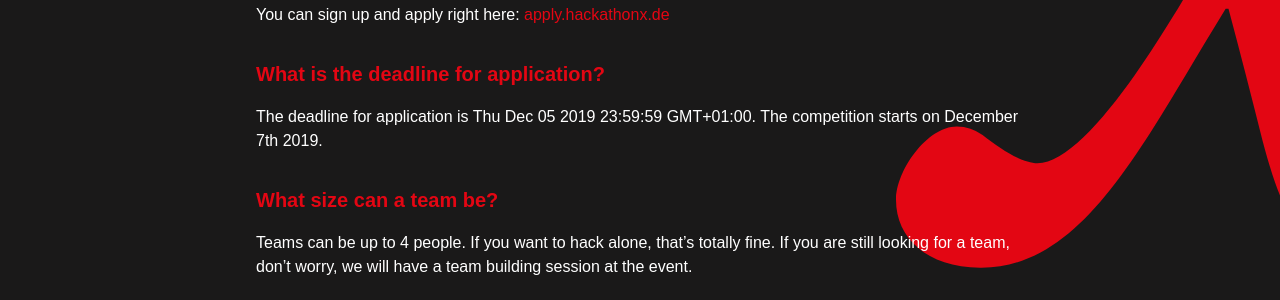
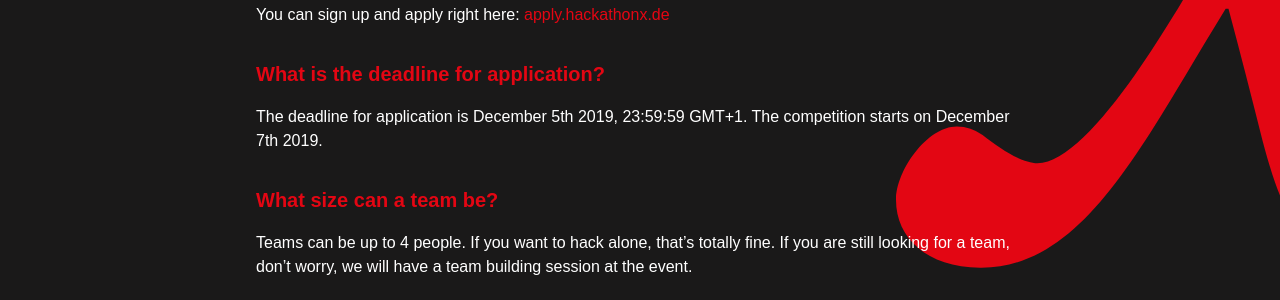
Before and after one commit to hackundsoehne/hackathonx-website, a Jekyll site: the page built from faq.html, in a window 1280 px wide. Shown: the part 688-988 px from the top of the page. Built offline with Jekyll 4.4.1, drawn with Linux system fonts in a browser that asks for light colours.

Commit message:
Second attempt at fixing deadline

```diff
--- a/_config.yml
+++ b/_config.yml
@@ -15,7 +15,8 @@ info_email_hs: info@hackundsoehne.de
 info_email_musx: creative@landesmuseum.de
 date: December 7th and 8th, 2019
 apply_url: https://apply.hackathonx.de/
-deadline: "Thu Dec 05 2019 23:59:59 GMT+01:00"
+deadline: "2019-12-05T23:59:59.000+01:00"
+deadline_string: "December 5th 2019, 23:59:59 GMT+1"
 deadline_title: "Application Deadline:"
 deadline_expired: "The application deadline expired."
 
```
Also changed, not shown: _faq/33_deadline.md (+1 -1 lines).
